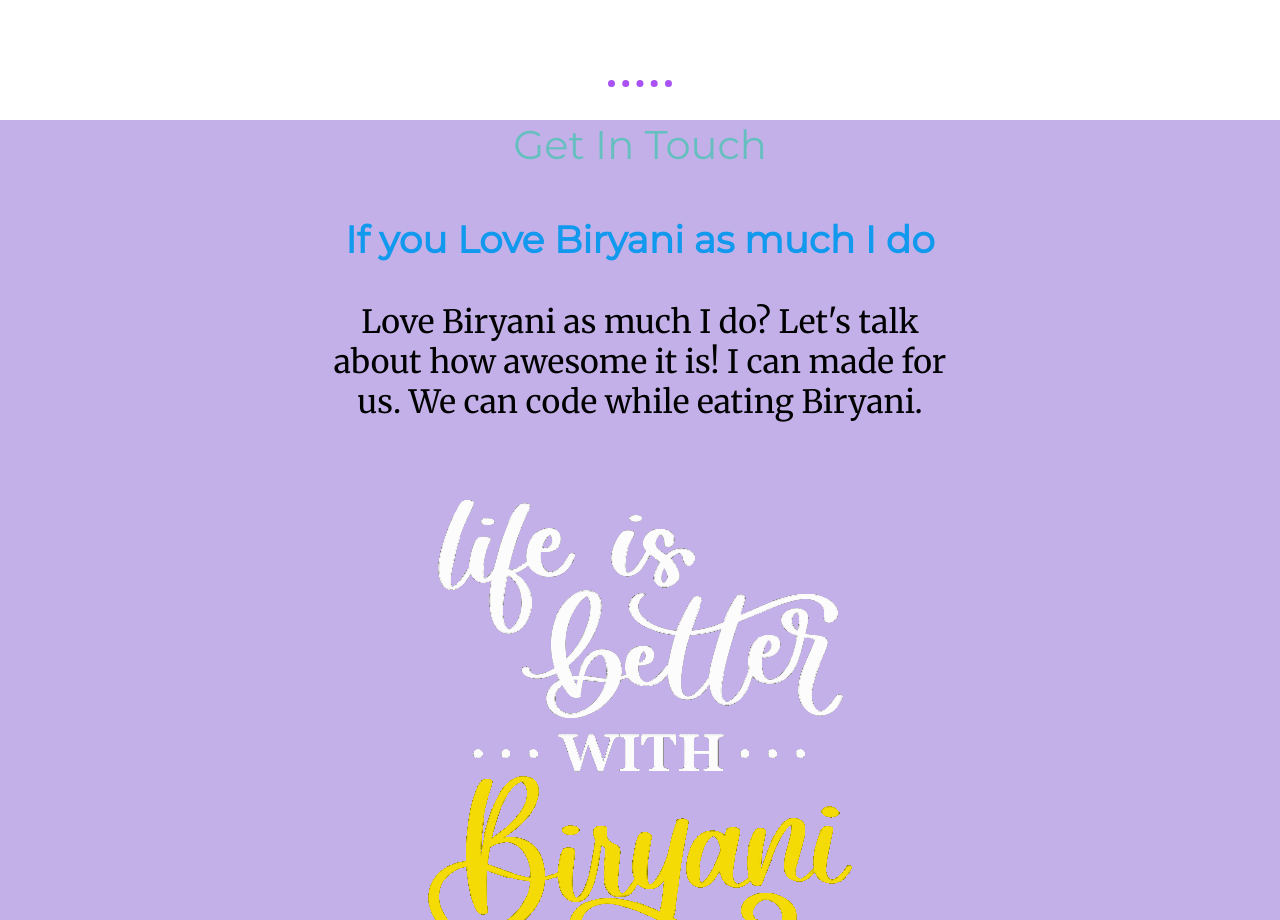
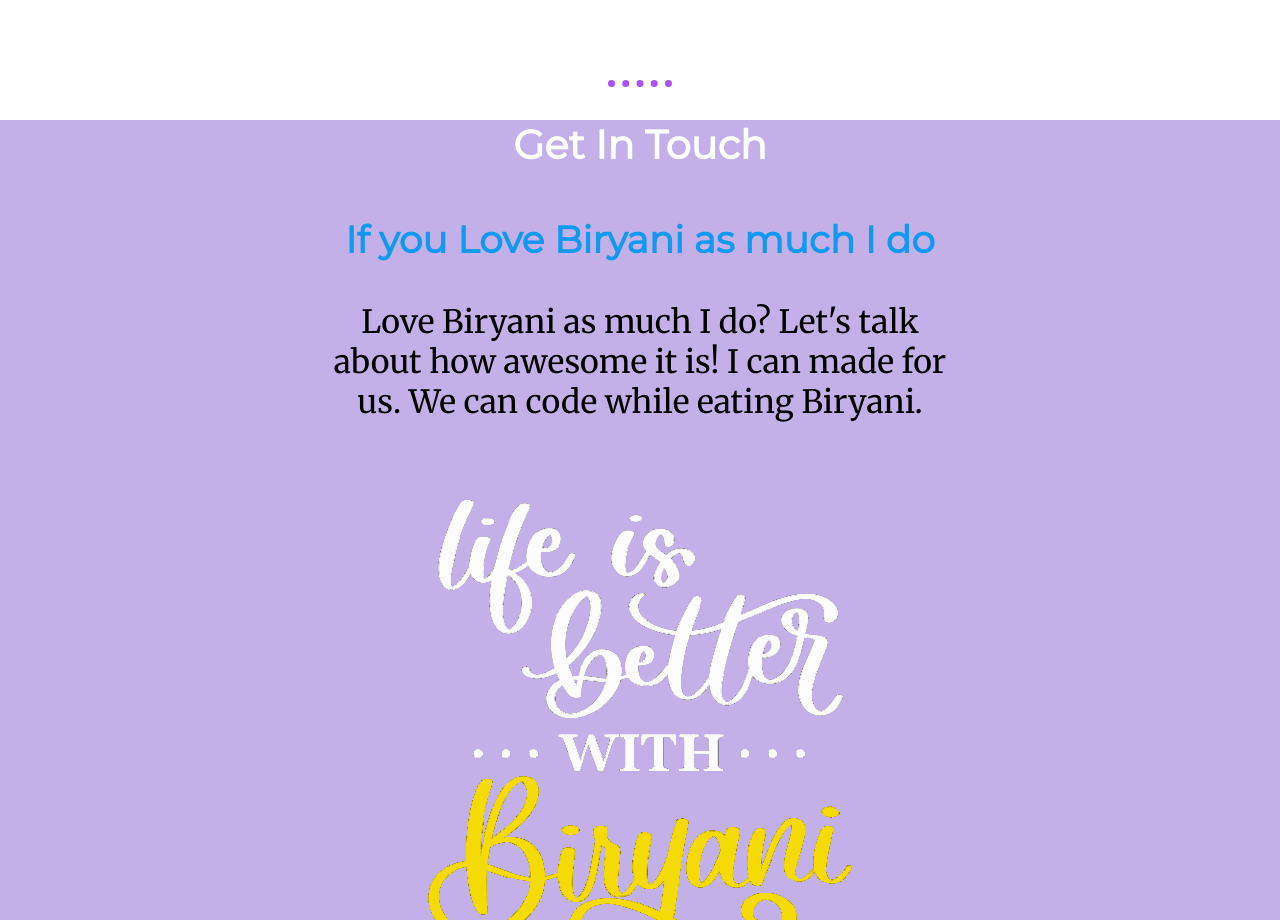
Before and after one commit to ahmad-a14/MS, a plain HTML site: page index.html in a window 1280 px wide. Shown: the part 2780-3700 px from the top of the page. Drawn offline with Linux system fonts and the light colour scheme.

Commit message:
get in touch color changed

```diff
--- a/css/styles.css
+++ b/css/styles.css
@@ -85,6 +85,10 @@ p{
 
 }
 
+.intouch{
+   color: #ffffff;
+}
+
 .pro{
     text-decoration: underline;
 
--- a/index.html
+++ b/index.html
@@ -52,7 +52,7 @@
         </div>
         <hr>
         <div class="contact-me">
-          <h2>Get In Touch</h2>
+          <h2 class="intouch"> <strong> Get In Touch</strong></h2>
           <h3>If you Love Biryani as much I do</h3>
           <p class="lastp">Love Biryani as much I do? Let's talk about how awesome it is! I can made for us. We can code while eating Biryani. </p>
           <img src="imgs/gif5.gif" alt="Life is Better with biryani" >
```
